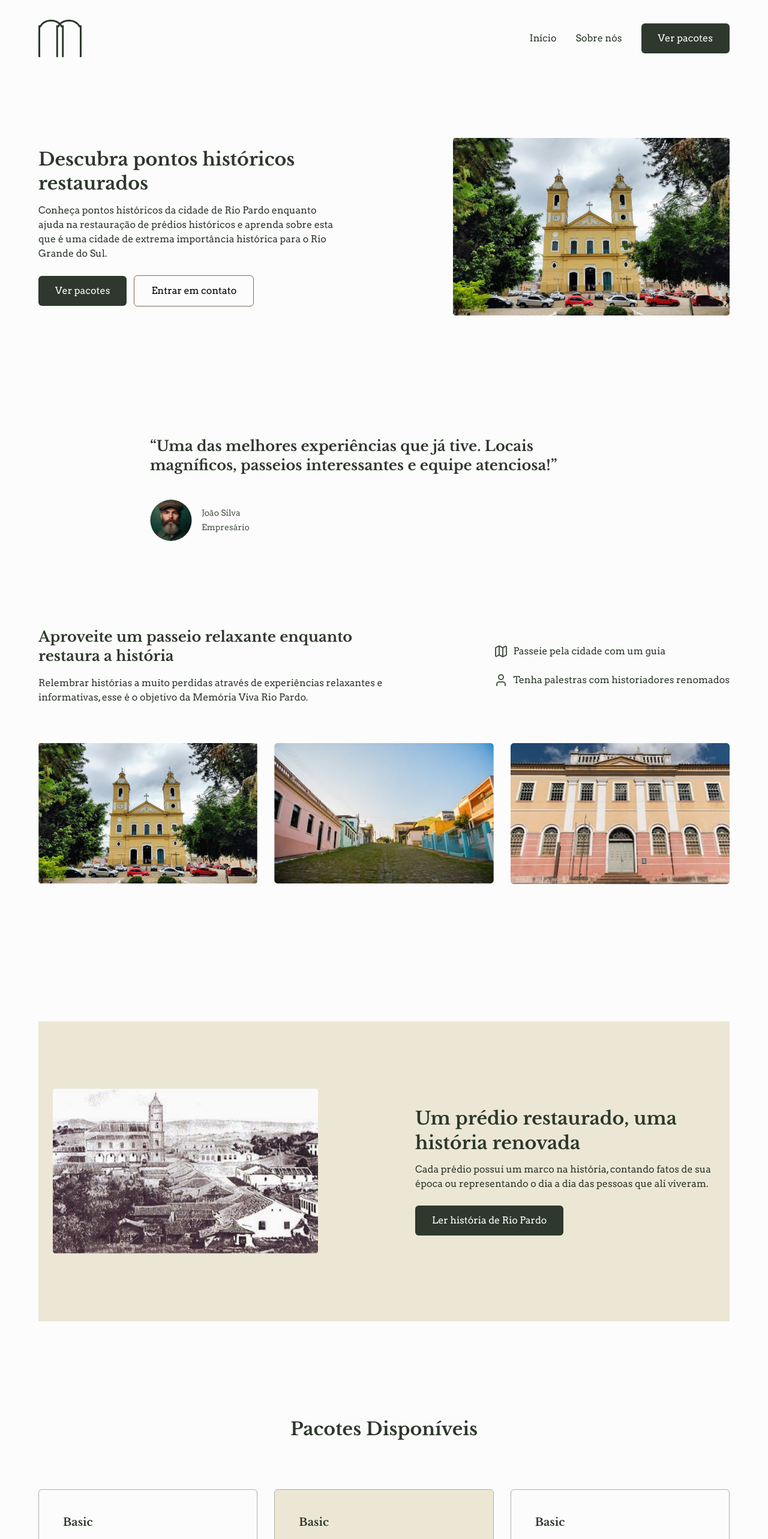
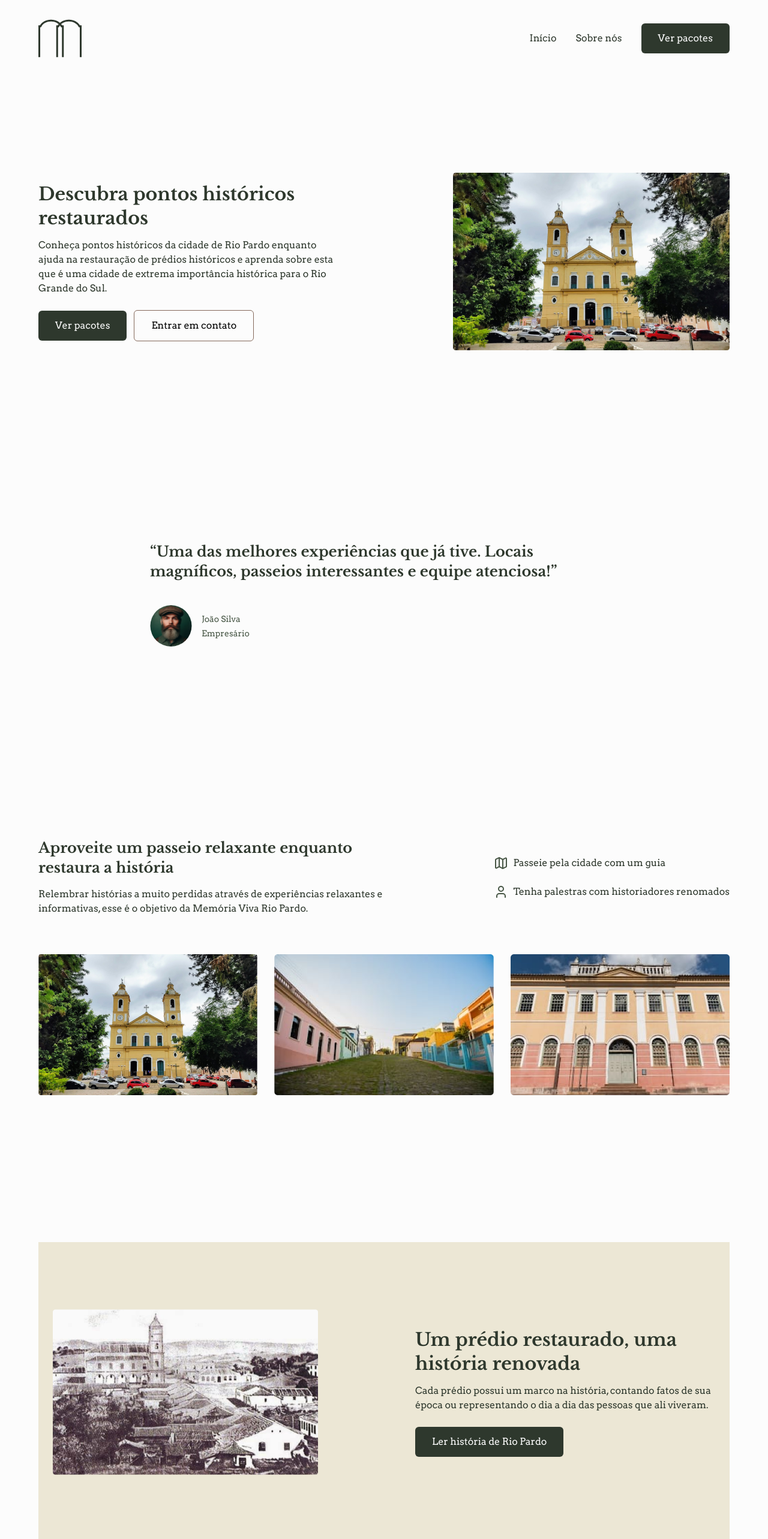
Before and after one commit to EduVieira131/memoria-viva-rio-pardo, a Next.js app: page / in a window 1280 px wide. Shown: the top 2566 px of the page at 60% size. Built offline with nearby package versions, Linux system fonts and the light colour scheme.

Commit message:
:fix: Fix page navigation error

```diff
--- a/src/components/header.tsx
+++ b/src/components/header.tsx
@@ -12,7 +12,6 @@ export function Header() {
       <div className="flex items-center gap-8">
         <Link
           href={"/#hero"}
-          scroll={false}
           className="text-green-800 hover:underline text-base"
         >
           Início
--- a/src/pages/index.tsx
+++ b/src/pages/index.tsx
@@ -25,7 +25,7 @@ export default function Home() {
       <main>
         <section
           id="hero"
-          className="flex items-center justify-between w-full h-[500px]"
+          className="flex items-center justify-between w-full py-40"
         >
           <div className="flex flex-col gap-6">
             <div className="flex flex-col gap-3 max-w-[500px]">
@@ -61,7 +61,7 @@ export default function Home() {
           />
         </section>
 
-        <section className="mx-auto my-[100px] w-[780px] flex flex-col gap-10">
+        <section className="mx-auto py-40 w-[780px] flex flex-col gap-10">
           <h2 className="font-display leading-[135%] text-2xl text-green-800 font-bold">
             “Uma das melhores experiências que já tive. Locais magníficos,
             passeios interessantes e equipe atenciosa!”
@@ -82,7 +82,7 @@ export default function Home() {
           </div>
         </section>
 
-        <section id="about" className="my-36 flex flex-col gap-16">
+        <section id="about" className="py-40 flex flex-col gap-16">
           <div className="w-full flex justify-between items-center">
             <div className="flex flex-col gap-4 max-w-[620px]">
               <h2 className="font-display leading-[135%] text-2xl text-green-800 font-bold">
@@ -142,7 +142,7 @@ export default function Home() {
           </div>
         </section>
 
-        <section className="flex items-center justify-between w-full h-[500px] bg-sand-100 p-6">
+        <section className="flex items-center justify-between w-full h-[500px] bg-sand-100 p-6 py-40">
           <Image
             src={"/historic-build.png"}
             width={400}
```
